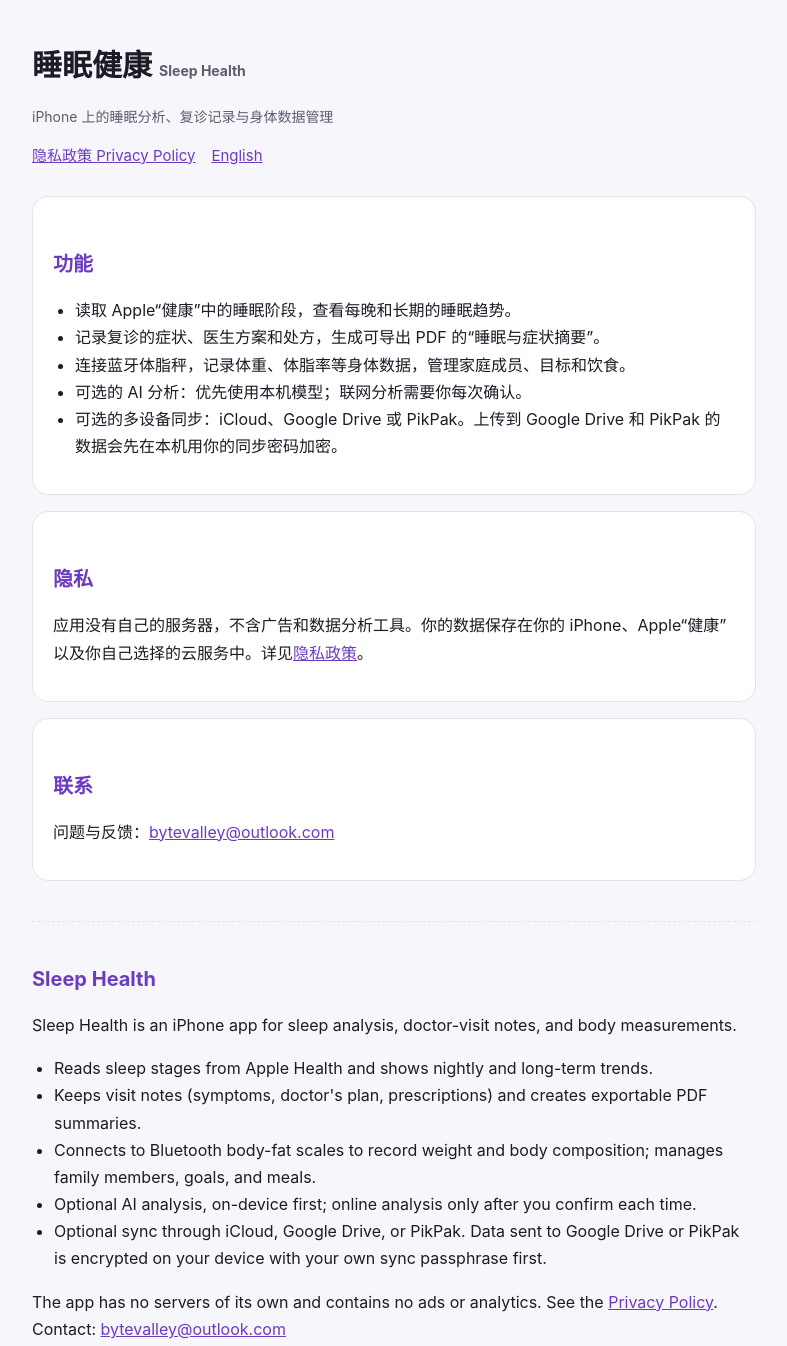
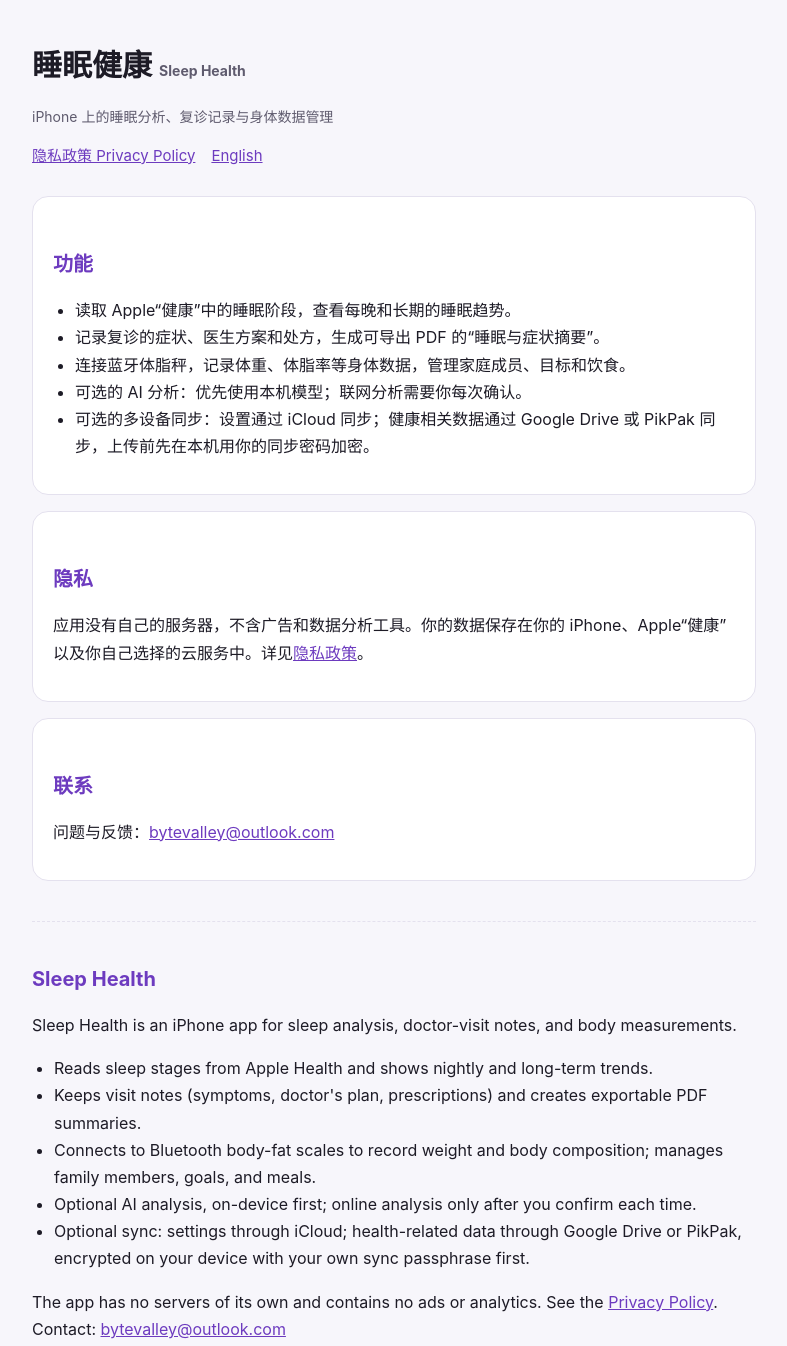
Before and after one commit to ByteValley/xuhera, a plain HTML site: page index.html in a window 1280 px wide. Shown: the top 1346 px of the page, without its empty margins (246-1033 px from the left). Drawn offline with Linux system fonts and the light colour scheme.

Commit message:
Privacy policy: iCloud syncs settings only

```diff
--- a/index.html
+++ b/index.html
@@ -22,7 +22,7 @@
     <li>记录复诊的症状、医生方案和处方，生成可导出 PDF 的“睡眠与症状摘要”。</li>
     <li>连接蓝牙体脂秤，记录体重、体脂率等身体数据，管理家庭成员、目标和饮食。</li>
     <li>可选的 AI 分析：优先使用本机模型；联网分析需要你每次确认。</li>
-    <li>可选的多设备同步：iCloud、Google Drive 或 PikPak。上传到 Google Drive 和 PikPak 的数据会先在本机用你的同步密码加密。</li>
+    <li>可选的多设备同步：设置通过 iCloud 同步；健康相关数据通过 Google Drive 或 PikPak 同步，上传前先在本机用你的同步密码加密。</li>
   </ul>
 </div>
 
@@ -44,7 +44,7 @@
     <li>Keeps visit notes (symptoms, doctor's plan, prescriptions) and creates exportable PDF summaries.</li>
     <li>Connects to Bluetooth body-fat scales to record weight and body composition; manages family members, goals, and meals.</li>
     <li>Optional AI analysis, on-device first; online analysis only after you confirm each time.</li>
-    <li>Optional sync through iCloud, Google Drive, or PikPak. Data sent to Google Drive or PikPak is encrypted on your device with your own sync passphrase first.</li>
+    <li>Optional sync: settings through iCloud; health-related data through Google Drive or PikPak, encrypted on your device with your own sync passphrase first.</li>
   </ul>
   <p>The app has no servers of its own and contains no ads or analytics. See the <a href="privacy.html#en">Privacy Policy</a>. Contact: <a href="mailto:bytevalley@outlook.com">bytevalley@outlook.com</a></p>
 </section>
```
Also changed, not shown: privacy.html (+3 -3 lines).
